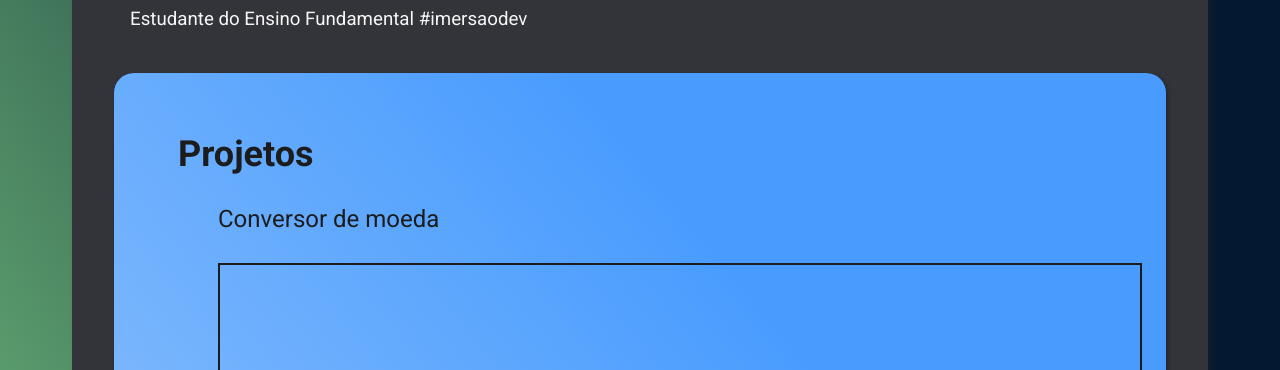
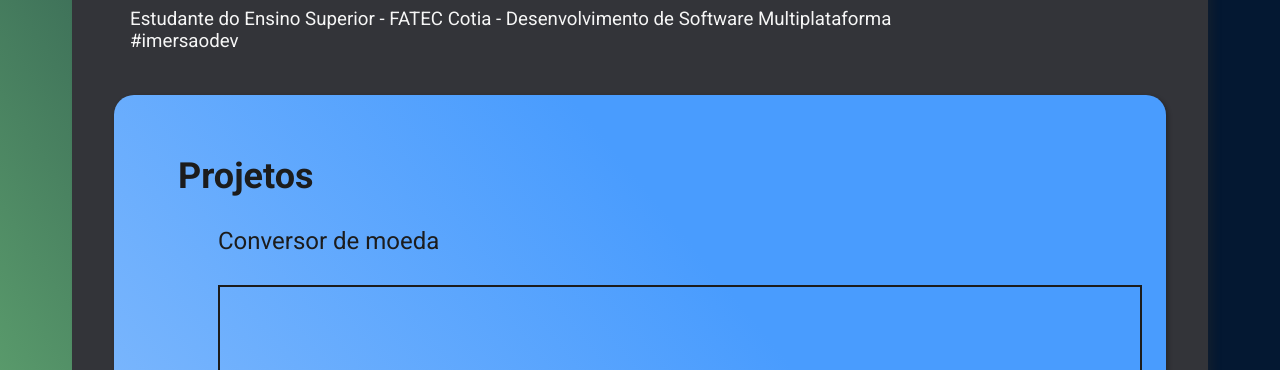
Before and after one commit to Martie-Imel/Portfolio-Alura, a plain HTML site: page index.html in a window 1280 px wide. Shown: the part 312-682 px from the top of the page. Drawn offline with Linux system fonts and the light colour scheme; a script that the page names is missing.

Commit message:
Update index.html

```diff
--- a/index.html
+++ b/index.html
@@ -18,7 +18,7 @@
             Matheus Henrique
           </h1>
           <h3>
-            Estudante do Ensino Fundamental #imersaodev
+            Estudante do Ensino Superior - FATEC Cotia - Desenvolvimento de Software Multiplataforma<br>#imersaodev
           </h3>
         </div>
       </div>
```
